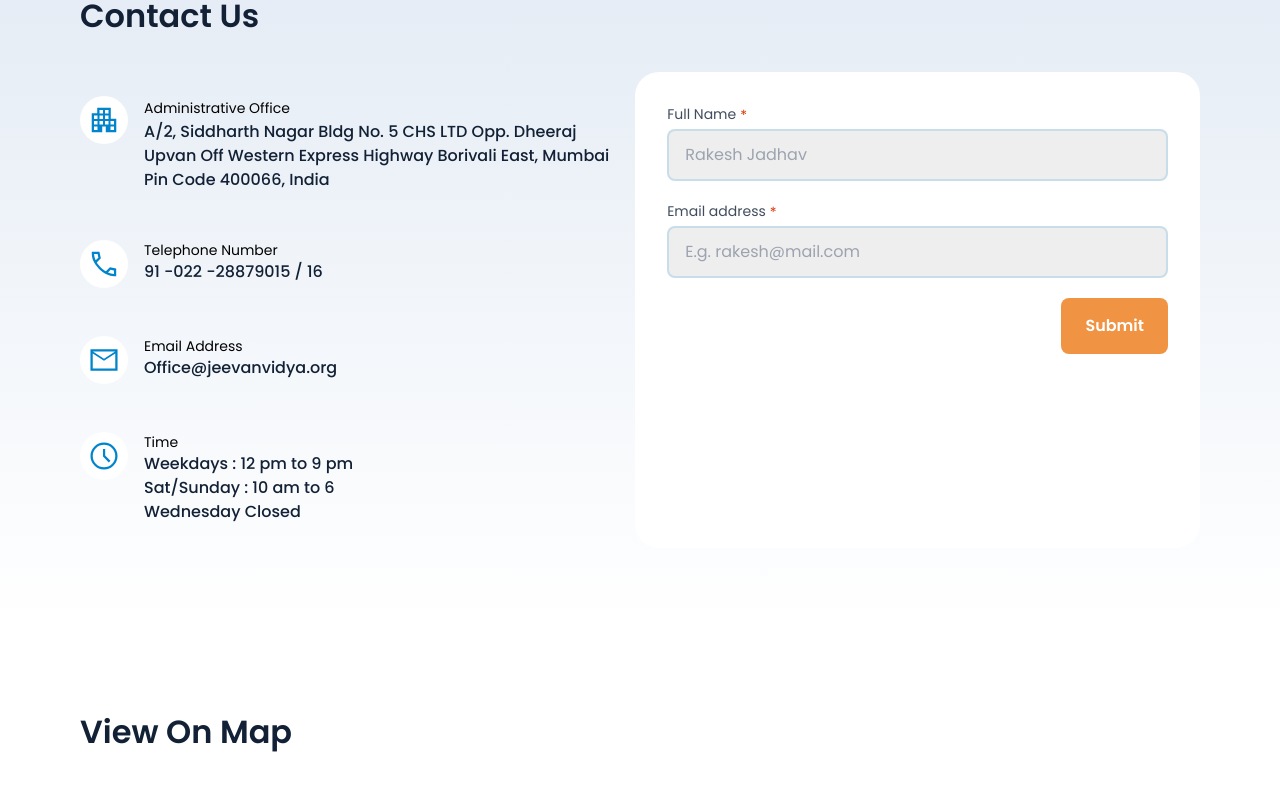
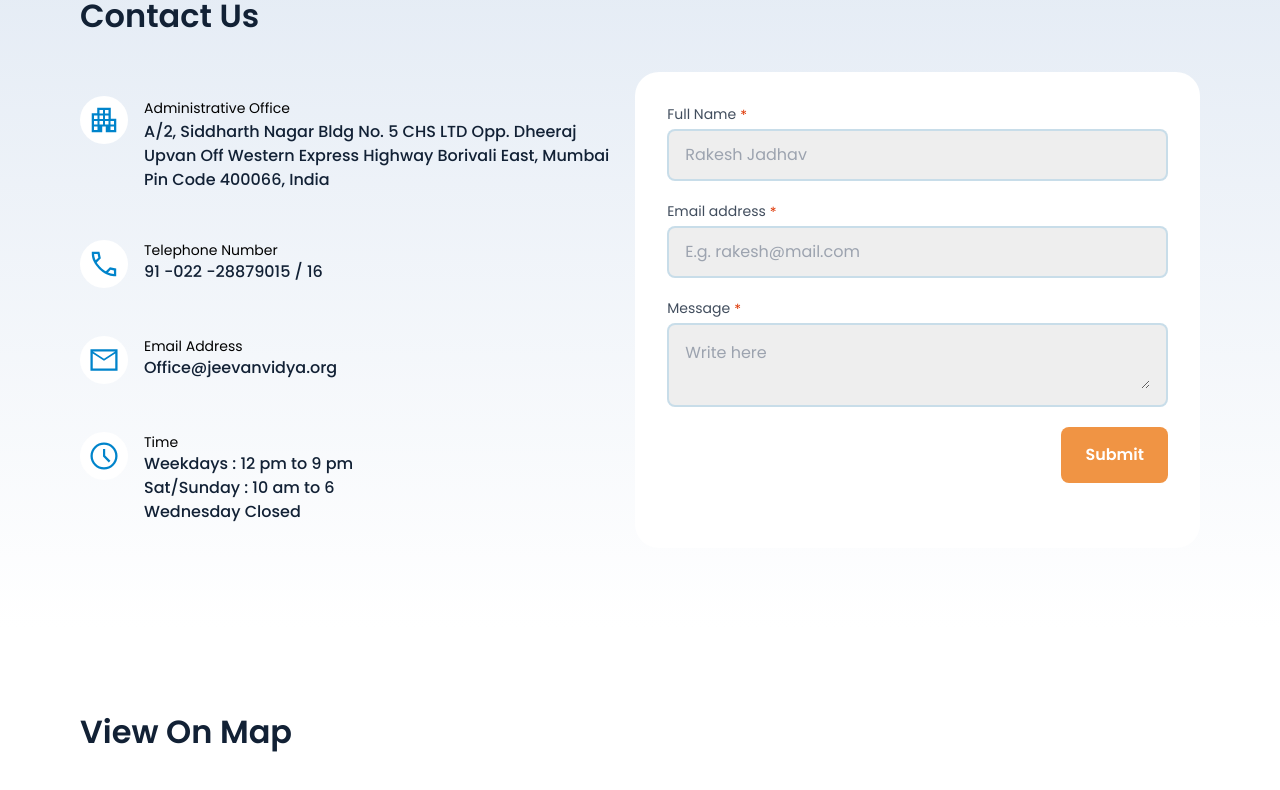
Before and after one commit to Lemon-Yellow-LLP/jeevanvidya, a React (Vite) app: page /contact-us in a window 1280 px wide. Shown: the part 692-1482 px from the top of the page. Built offline with nearby package versions, Linux system fonts and the light colour scheme; grey boxes are pictures that could not be loaded.

Commit message:
contact us updated

```diff
--- a/src/pages/ContactUs/index.jsx
+++ b/src/pages/ContactUs/index.jsx
@@ -7,6 +7,7 @@ import phone from '@/assets/phone_icon.svg';
 import React, { useCallback, useState } from 'react';
 import TextInput from '@/components/InputFields/TextInput';
 import Button from '@/components/Button';
+import TextareaInput from '@/components/InputFields/TextareaInput';
 
 const ContactUs = () => {
   const [values, setValues] = useState({
@@ -109,6 +110,19 @@ const ContactUs = () => {
               disabled={true}
             />
 
+            <TextareaInput
+              name='message'
+              label='Message'
+              error={errors.message}
+              placeholder='Write here'
+              onChange={handleChange}
+              required
+              value={values.message}
+              touched={true}
+              disabled={true}
+              className="h-44"
+            />
+
             <div className='ml-auto'>
               <Button variant='filled' className=''>
                 Submit
```
